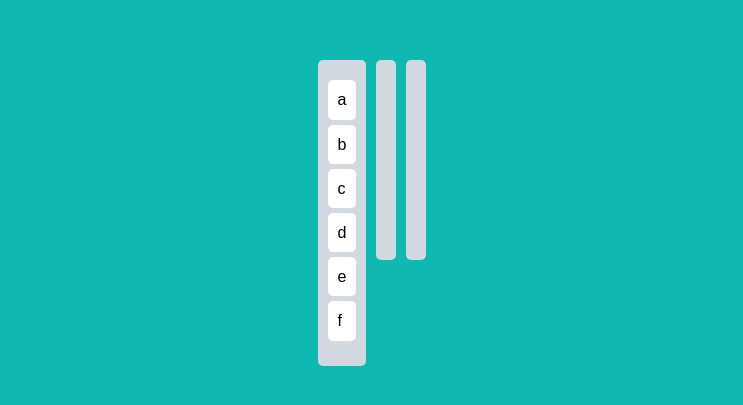
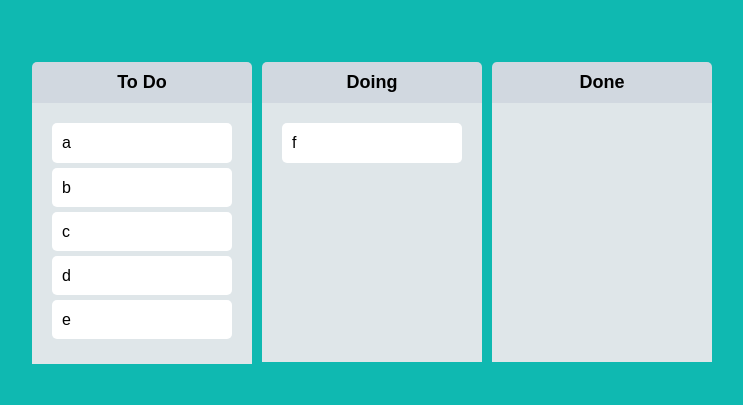
Before and after one commit to naraeseoWeb/nomad-trello-kanban, a React (Create React App) app: page / in a window 1280 px wide. Shown: the part 187-592 px from the top of the page, without its empty margins (268-1011 px from the left). Built offline with nearby package versions, Linux system fonts and the light colour scheme.

Commit message:
multiboard 분리, 에러발생

```diff
--- a/src/App.tsx
+++ b/src/App.tsx
@@ -8,7 +8,6 @@ import Board from './Components/Board';
 const Wrapper = styled.div`
   display: flex;
   max-width: 680px;
-  width: 100%;
   margin: 0 auto;
   justify-content: center;
   align-items: center;
@@ -21,18 +20,39 @@ const Boards = styled.div`
   align-items: flex-start;
   width: 100%;
   gap: 10px;
+  border-radius: 5px;
 `;
 
 const App = () => {
   const [toDos, setToDos] = useRecoilState(toDoState);
-  const onDragEnd = ({ draggableId, destination, source }: DropResult) => {
+  const onDragEnd = (info: DropResult) => {
+    const { destination, draggableId, source } = info;
     if (!destination) return;
-    // setToDos((oldToDos) => {
-    //   const toDosCopy = [...oldToDos];
-    //   toDosCopy.splice(source.index, 1);
-    //   toDosCopy.splice(destination?.index, 0, draggableId);
-    //   return toDosCopy;
-    // });
+    if (destination?.droppableId === source.droppableId) {
+      setToDos((allBoards) => {
+        const boardCopy = [...allBoards[source.droppableId]];
+        const taskObj = boardCopy[source.index];
+        boardCopy.splice(source.index, 1);
+        boardCopy.splice(destination?.index, 0, taskObj);
+        return {
+          ...allBoards,
+          [source.droppableId]: boardCopy,
+        };
+      });
+    }
+    if (destination?.droppableId !== source.droppableId) {
+      setToDos((allBoards) => {
+        const sourceBoard = [...allBoards[source.droppableId]];
+        const destinationBoard = [...allBoards[destination.droppableId]];
+        sourceBoard.splice(source.index, 1);
+        destinationBoard.splice(destination?.index, 0, draggableId);
+        return {
+          ...allBoards,
+          [source.droppableId]: sourceBoard,
+          [destination.droppableId]: destinationBoard,
+        };
+      });
+    }
   };
   console.log(toDos, 'toDos');
 
--- a/src/Components/Board.tsx
+++ b/src/Components/Board.tsx
@@ -3,10 +3,27 @@ import styled from 'styled-components';
 import DraggableCard from './DraggableCard';
 
 const Wrapper = styled.div`
-  padding: 20px 10px;
+  width: 300px;
+  padding-top: 10px;
   background-color: ${(props) => props.theme.boardColor};
   border-radius: 5px;
-  min-height: 200px;
+  min-height: 300px;
+  display: flex;
+  flex-direction: column;
+`;
+
+const Title = styled.h2`
+  text-align: center;
+  font-weight: 600;
+  margin-bottom: 10px;
+  font-size: 18px;
+`;
+
+const Area = styled.div`
+  background-color: #dfe6e9;
+  flex-grow: 1;
+  transition: all;
+  padding: 20px;
 `;
 
 interface IBoardProps {
@@ -16,16 +33,19 @@ interface IBoardProps {
 
 const Board = ({ toDos, boardId }: IBoardProps) => {
   return (
+    <Wrapper>
+      <Title>{boardId}</Title>
       <Droppable droppableId='one'>
         {(magic) => (
-        <Wrapper ref={magic.innerRef} {...magic.droppableProps}>
+          <Area ref={magic.innerRef} {...magic.droppableProps}>
             {toDos.map((toDo, index) => (
               <DraggableCard key={toDo} toDo={toDo} index={index} />
             ))}
             {magic.placeholder}
-        </Wrapper>
+          </Area>
         )}
       </Droppable>
+    </Wrapper>
   );
 };
 
--- a/src/atoms.tsx
+++ b/src/atoms.tsx
@@ -7,8 +7,8 @@ interface IToDoState {
 export const toDoState = atom<IToDoState>({
   key: 'toDo',
   default: {
-    'To Do': ['a', 'b', 'c', 'd', 'e', 'f'],
-    Doing: [],
+    'To Do': ['a', 'b', 'c', 'd', 'e'],
+    Doing: ['f'],
     Done: [],
   },
 });
```
Lines whose indentation alone changed are shown as unchanged.
